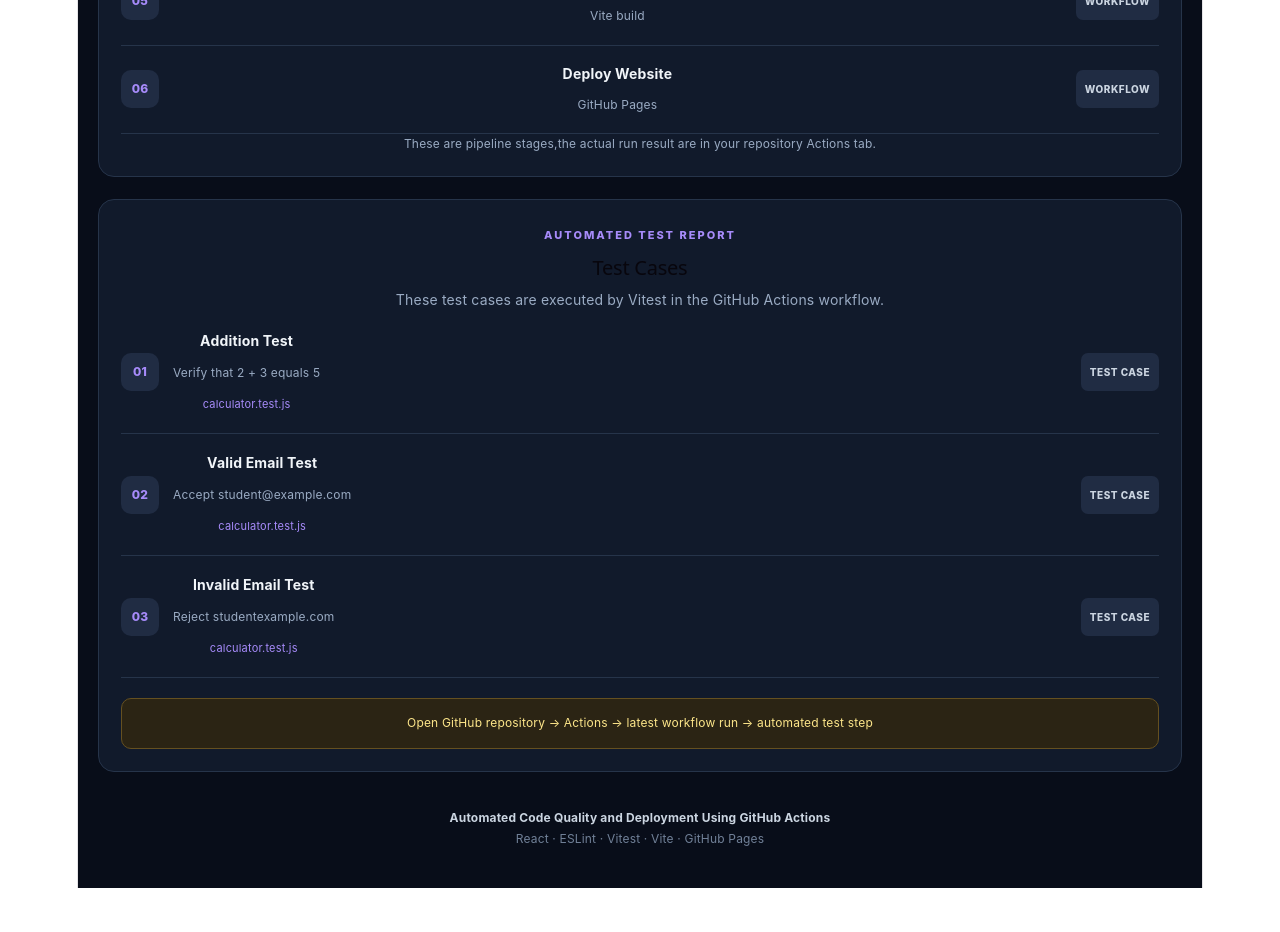
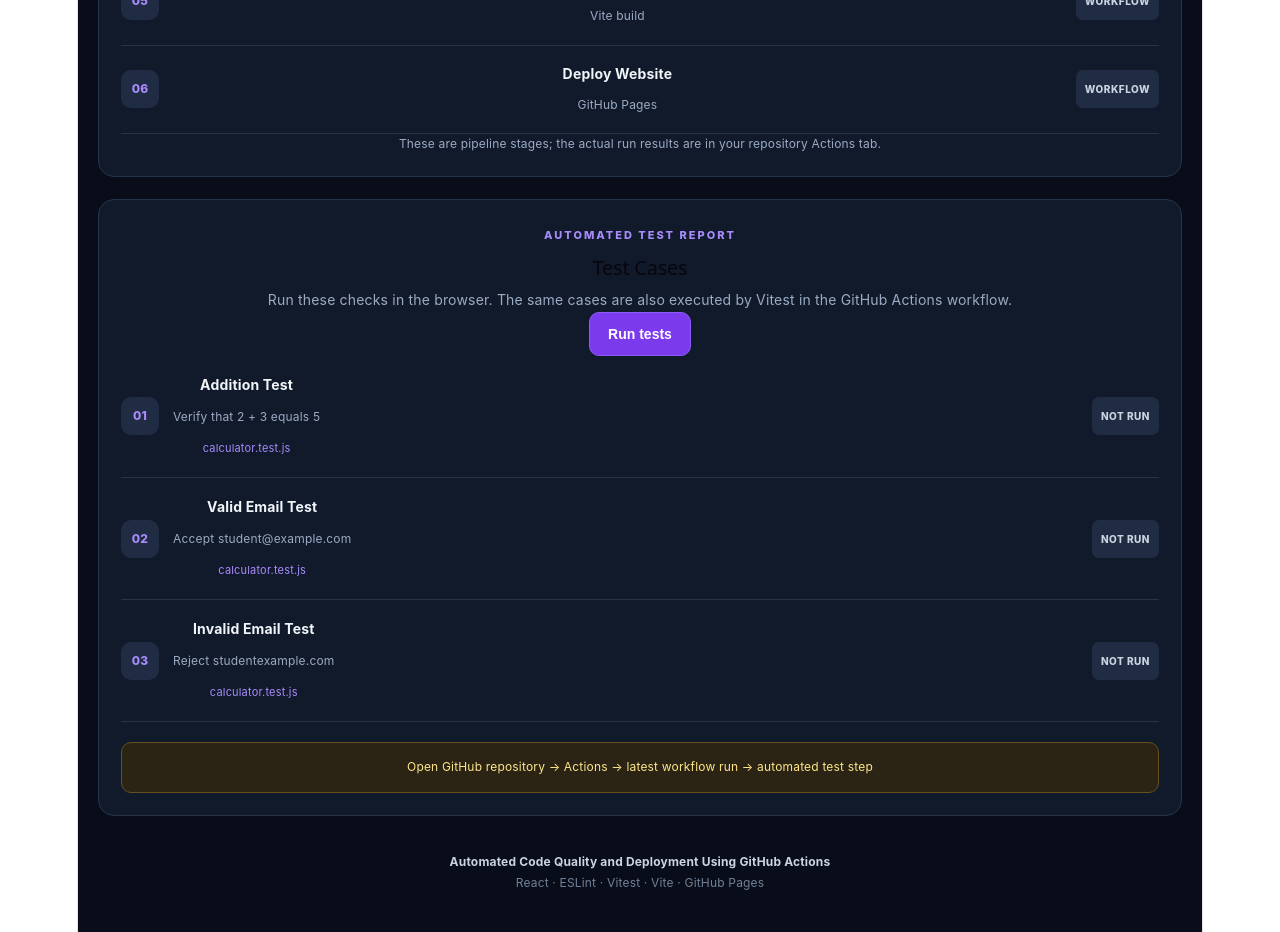
Before and after one commit to Jagan-mohan-rao/devops-cbp, a React (Vite) app: page / in a window 1280 px wide. Shown: the part 1080-2012 px from the top of the page. Before the commit the page ends 1968 px from the top, so only its background shows below. Built offline with nearby package versions, Linux system fonts and the light colour scheme.

Commit message:
frontend change 6

```diff
--- a/src/App.jsx
+++ b/src/App.jsx
@@ -5,16 +5,19 @@ const testCases = [
   {
     name: 'Addition Test',
     description: 'Verify that 2 + 3 equals 5',
+    file: 'calculator.test.js',
     run: () => add(2, 3) === 5,
   },
   {
     name: 'Valid Email Test',
     description: 'Accept student@example.com',
+    file: 'calculator.test.js',
     run: () => isValidEmail('student@example.com') === true,
   },
   {
     name: 'Invalid Email Test',
     description: 'Reject studentexample.com',
+    file: 'calculator.test.js',
     run: () => isValidEmail('studentexample.com') === false,
   },
 ];
@@ -353,7 +356,7 @@ function App() {
           ))}
 
           <p style={{ ...styles.muted, fontSize: 12, marginBottom: 0 }}>
-            These are pipeline stages,the actual run result are in your repository Actions tab.
+            These are pipeline stages; the actual run results are in your repository Actions tab.
           </p>
         </section>
         <section style={styles.panel}>
@@ -361,27 +364,18 @@ function App() {
           <h2 style={styles.sectionTitle}>Test Cases</h2>
 
           <p style={styles.muted}>
-    These test cases are executed by Vitest in the GitHub Actions workflow.
-
+            Run these checks in the browser. The same cases are also executed by
+            Vitest in the GitHub Actions workflow.
           </p>
 
-  {[
-    {
-      name: 'Addition Test',
-      description: 'Verify that 2 + 3 equals 5',
-      file: 'calculator.test.js',
-    },
-    {
-      name: 'Valid Email Test',
-      description: 'Accept student@example.com',
-      file: 'calculator.test.js',
-    },
-    {
-      name: 'Invalid Email Test',
-      description: 'Reject studentexample.com',
-      file: 'calculator.test.js',
-    },
-  ].map((test, index) => (
+          <button type="button" style={styles.button} onClick={runTests}>
+            Run tests
+          </button>
+
+          {testCases.map((test, index) => {
+            const result = results[index];
+
+            return (
               <div key={test.name} style={styles.testRow}>
                 <div style={{ display: 'flex', gap: 14, alignItems: 'center' }}>
                   <div style={styles.stageNumber}>
@@ -413,21 +407,25 @@ function App() {
                 </div>
 
                 <span
-        style={{
+                  style={
+                    result
+                      ? badgeStyle(result.passed)
+                      : {
                           ...styles.badge,
                           background: '#202c43',
                           color: '#cbd5e1',
-        }}
+                        }
+                  }
                 >
-        TEST CASE
+                  {result?.message ?? 'NOT RUN'}
                 </span>
               </div>
-  ))}
+            );
+          })}
 
           <div style={styles.note}>
-
-    Open GitHub repository → Actions → latest workflow run
-    →  automated test step
+            Open GitHub repository → Actions → latest workflow run → automated
+            test step
           </div>
         </section>
 
```
Lines whose indentation alone changed are shown as unchanged.
